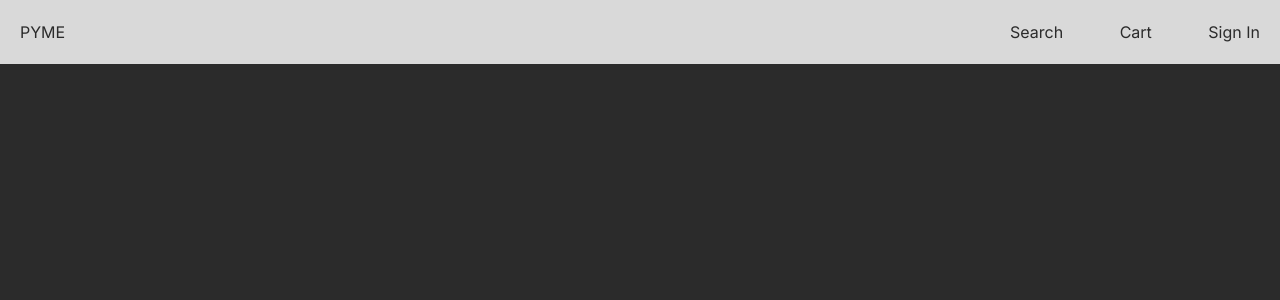
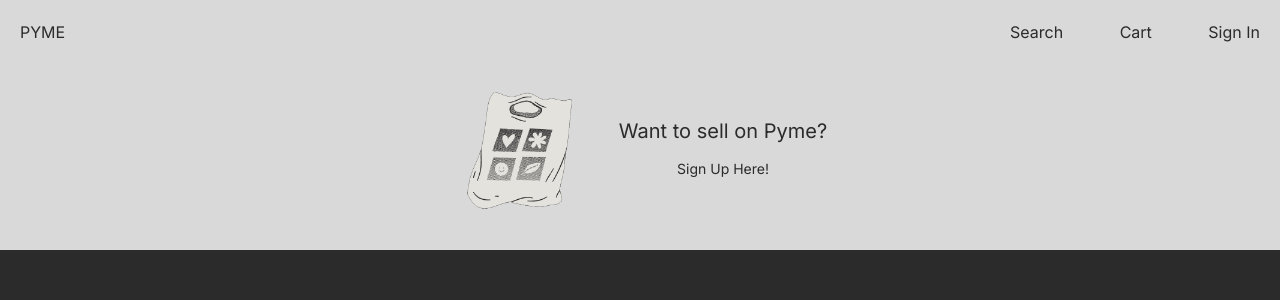
Before and after one commit to ValentinaValverde/Pyme, a Next.js app: page /shop in a window 1280 px wide. Shown: the top 300 px of the page. Built offline with nearby package versions, Linux system fonts and the light colour scheme; no server answers.

Commit message:
Added footer

```diff
--- a/app/shop/layout.tsx
+++ b/app/shop/layout.tsx
@@ -1,7 +1,7 @@
 import '../styling/globals.css';
-import type { Metadata } from 'next';
 import { Inter } from 'next/font/google';
 import NavBar from '@/components/shop/NavBar';
+import Footer from '@/components/shop/Footer';
 import { Box } from '@mui/material';
 
 const inter = Inter({ subsets: ['latin'] });
@@ -15,10 +15,10 @@ export default function FrontLayout({
     <>
       <Box sx={{ display: 'flex' }}>
         <NavBar />
-        <Box component={'main'} sx={{ flexGrow: 1, p: 3, mt: 7 }}>
-          {children}
-        </Box>
+        {/* took this out: sx={{ flexGrow: 1, p: 3, mt: 7 }} */}
+        <Box component={'main'}>{children}</Box>
       </Box>
+      <Footer />
     </>
   );
 }
--- a/app/styling/globals.css
+++ b/app/styling/globals.css
@@ -191,6 +191,9 @@
   justify-content: center;
   align-items: center;
 
+  /* position: fixed; */
+  /* bottom: 0px; */
+
   .image {
     width: 150px;
     height: 150px;
```
